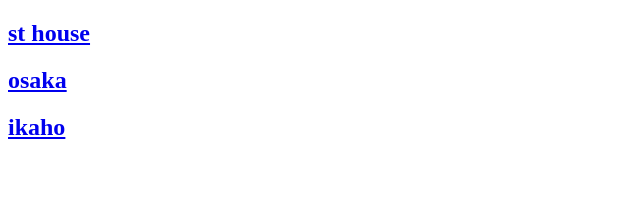
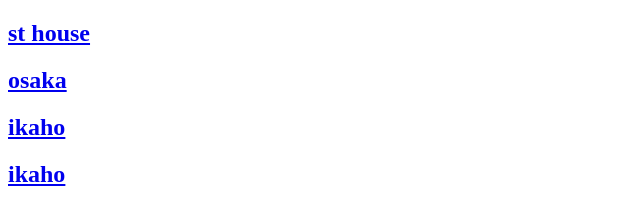
Before and after one commit to HamaR1n/HamaR1n.github.io, a plain HTML site: page index.html in a window 1280 px wide. Shown: the whole page, without its empty margins (0-640 px from the left). Drawn offline with Linux system fonts and the light colour scheme.

Commit message:
Update index.html

```diff
--- a/index.html
+++ b/index.html
@@ -8,7 +8,8 @@
 <body>
    <h2><a href=stHouse.html>st house</a>  </h2>
    <h2> <a href=osaka.html>osaka</a></h2>
-    <h2> <a href=Ikaho.html>ikaho</a></h2>
+    <h2> <a href=ikaho.html>ikaho</a></h2>
+    <h2> <a href=ise.html>ikaho</a></h2>
 </body>
 
 </html>
```
